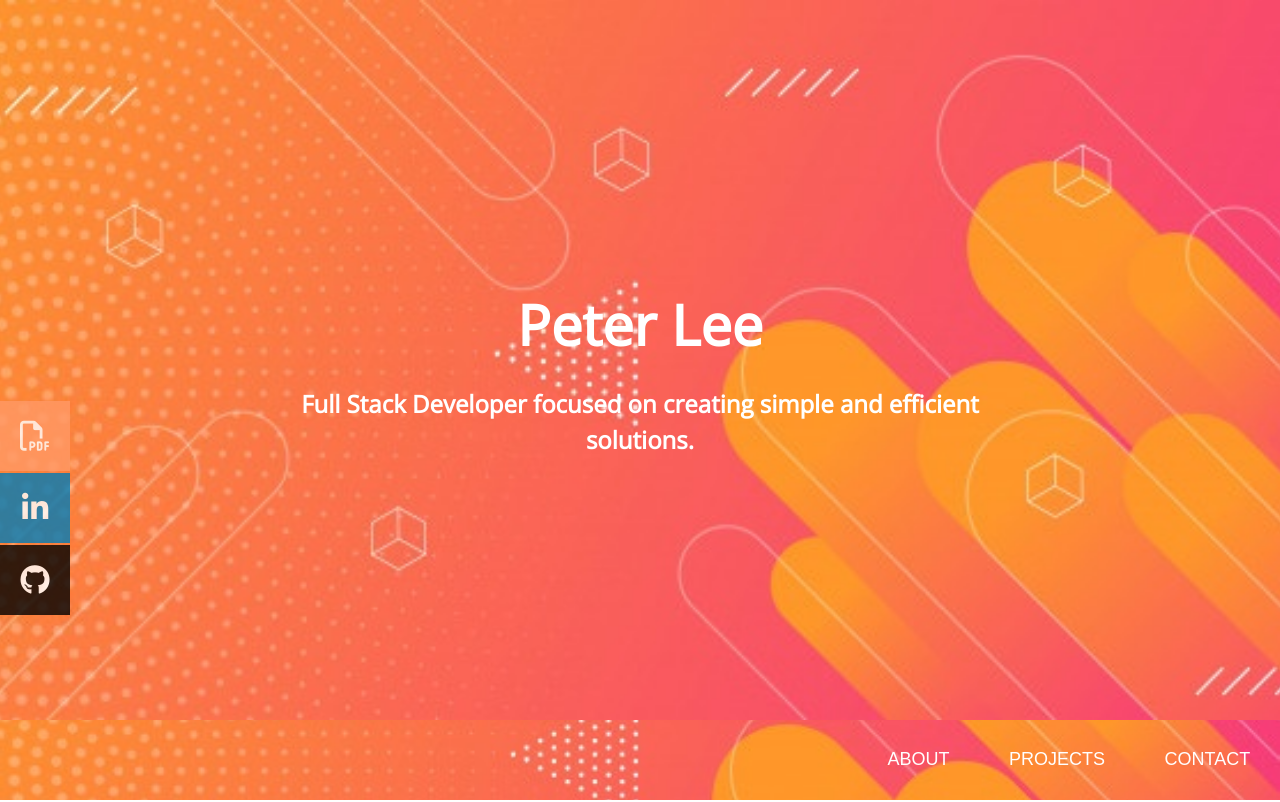
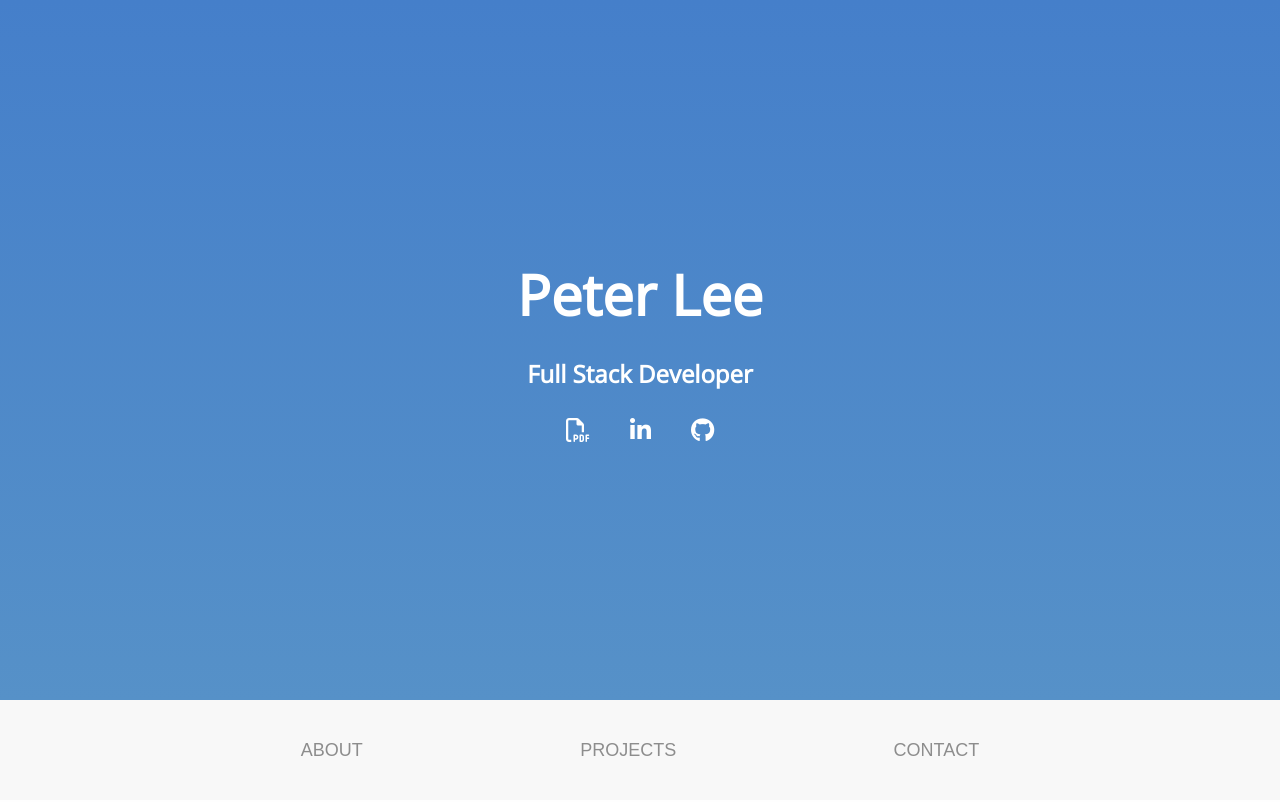
Before and after one commit to PedroL33/portfolio, a React (Create React App) app: page / in a window 1280 px wide. Shown: the top 802 px of the page. Built offline with nearby package versions, Linux system fonts and the light colour scheme; no server answers.

Commit message:
Header and navbar restyled.

```diff
--- a/package.json
+++ b/package.json
@@ -18,10 +18,10 @@
     "react-redux": "^7.2.0",
     "react-router-dom": "^5.2.0",
     "react-scripts": "3.4.1",
-    "react-transition-group": "^4.4.1",
     "react-typist": "^2.0.5",
     "redux": "^4.0.5",
-    "redux-thunk": "^2.3.0"
+    "redux-thunk": "^2.3.0",
+    "styled-components": "^5.3.0"
   },
   "scripts": {
     "start": "react-scripts start",
--- a/src/App.js
+++ b/src/App.js
@@ -7,7 +7,7 @@ import {
 import Login from './components/admin/login';
 import './App.css';
 import Nav from './components/nav';
-import Header from './components/header';
+import Header from './components/header/header';
 import Projects from './components/projects/index';
 import About from './components/about/about';
 import Contact from './components/contact';
@@ -31,7 +31,7 @@ function App() {
   })
 
   const handleScroll = () => {
-    dispatch(setSticky(window.pageYOffset > window.innerHeight * 0.9));
+    dispatch(setSticky(window.pageYOffset > window.innerHeight - 100));
     const project = projectRef.current.getBoundingClientRect().bottom
     const about = aboutRef.current.getBoundingClientRect().bottom
     if(!sticky) {
--- a/src/components/header.js
+++ /dev/null
@@ -1,33 +0,0 @@
-import React from 'react';
-import styles from '../styles/header.module.css';
-import { useSelector } from 'react-redux';
-
-function Header() {
-
-  const sticky = useSelector(state => state.sticky);
-
-  return (
-    <div id="header" className={sticky ? `${styles.container} ${styles.sticky}`: styles.container} style={{backgroundImage: "url("+window.location.origin+"/images/background.jpg)"}}>
-      <div>
-        <div className={styles.name}>Peter Lee</div>
-        <div className={styles.desc}>Full Stack Developer focused on creating simple and efficient solutions.</div>
-      </div>
-      <div className={styles.fixedLinks}>
-        <a className={styles.fixedLink} href={window.location.origin + "/Resume.pdf"} target="_blank" rel="noopener noreferrer" style={{background: "#ff9966"}}>
-          <span aria-hidden="true">Resume</span>
-          <i className="far fa-file-pdf"></i>
-        </a>
-        <a className={styles.fixedLink} href="https://www.linkedin.com/in/peter-lee-2973371a4/" target="_blank" rel="noopener noreferrer" style={{background: "#007bb6"}}>
-          <span aria-hidden="true">LinkedIn</span>
-          <i className="fab fa-linkedin-in"></i>
-        </a>
-        <a className={styles.fixedLink} href="https://github.com/PedroL33" target="_blank" rel="noopener noreferrer" style={{background: "#000000"}}>
-          <span aria-hidden="true">Github</span>
-          <i className="fab fa-github"></i>
-        </a>
-      </div>
-    </div>
-  )
-}
-
-export default Header;
--- /dev/null
+++ b/src/components/header/fixedLinks.js
@@ -0,0 +1,44 @@
+import React from 'react';
+import styles from '../../styles/header.module.css';
+import { useSelector } from 'react-redux';
+import styled from 'styled-components';
+
+const Container = styled.div`
+    font-size: 24px;
+    text-align: center;
+    display: flex;
+    flex-direction: column;
+    z-index: 3;
+    position: fixed;
+    bottom: 100px;
+    right: 100px;
+    align-items: flex-start;
+    opacity: ${props => props.sticky ? '1': '0'};
+    transition: opacity 300ms ease-in-out;
+
+    @media screen and (max-width: 1200px) {
+      right: 25px;
+      bottom: 25px;
+    }
+  `
+
+const FixedLinks = () => {
+
+  const sticky = useSelector(state => state.sticky);
+
+  return (
+    <Container className={styles.fixedLinks} sticky={sticky}>
+      <a className={styles.fixedLink} href={window.location.origin + "/Resume.pdf"} target="_blank" rel="noopener noreferrer" >
+        <i className="far fa-file-pdf"></i>
+      </a>
+      <a className={styles.fixedLink} href="https://www.linkedin.com/in/peter-lee-2973371a4/" target="_blank" rel="noopener noreferrer">
+        <i className="fab fa-linkedin-in"></i>
+      </a>
+      <a className={styles.fixedLink} href="https://github.com/PedroL33" target="_blank" rel="noopener noreferrer" >
+        <i className="fab fa-github"></i>
+      </a>
+    </Container>
+  )
+}
+
+export default FixedLinks;
--- /dev/null
+++ b/src/components/header/header.js
@@ -0,0 +1,32 @@
+import React from 'react';
+import styles from '../../styles/header.module.css';
+import { useSelector } from 'react-redux';
+import FixedLinks from './fixedLinks';
+
+function Header() {
+
+  const sticky = useSelector(state => state.sticky);
+
+  return (
+    <div id="header" className={sticky ? `${styles.container} ${styles.sticky}`: styles.container}>
+      <div>
+        <div className={styles.name}>Peter Lee</div>
+        <div className={styles.desc}>Full Stack Developer</div>
+      </div>
+      <div className={styles.headerLinks}>
+        <a className={styles.headerLink} href={window.location.origin + "/Resume.pdf"} target="_blank" rel="noopener noreferrer" >
+          <i className="far fa-file-pdf"></i>
+        </a>
+        <a className={styles.headerLink} href="https://www.linkedin.com/in/peter-lee-2973371a4/" target="_blank" rel="noopener noreferrer">
+          <i className="fab fa-linkedin-in"></i>
+        </a>
+        <a className={styles.headerLink} href="https://github.com/PedroL33" target="_blank" rel="noopener noreferrer" >
+          <i className="fab fa-github"></i>
+        </a>
+      </div>
+      <FixedLinks stick={sticky} />
+    </div>
+  )
+}
+
+export default Header;
--- a/src/components/nav.js
+++ b/src/components/nav.js
@@ -1,25 +1,60 @@
 import React from 'react';
 import { useSelector } from 'react-redux';
 import styles from '../styles/navbar.module.css';
+import styled from 'styled-components';
 
+const Navbar = styled.div`
+  width: ${props => props.sticky ? '50%':'100%'};
+  display: flex;
+  align-items: center;
+  justify-content: center;
+  transition: width 300ms ease-in-out;
+
+  @media screen and (max-width: 1200px) {
+    width: 100%;
+  }
+`
+
+const Logo = styled.div`
+  position: absolute;
+  width: 200px;
+  height: 100%;
+  opacity: ${props => props.sticky ? "1": "0"};
+  left: 0;
+  display: flex;
+  align-items: center;
+  justify-content: center;
+  transition: opacity 500ms ease-in-out;
+  font-size: 24px;
+  cursor: pointer;
+  color: #457fca;
+
+  @media screen and (max-width: 1200px) {
+    display: none;
+  }
+`
 export default function Nav(props) {
 
   const sticky = useSelector(state => state.sticky);
   const section = useSelector(state => state.currentPage)
 
   function handleClick(item) {
-    const navSpace = (document.documentElement.clientHeight * 0.09);
-    const top = item.current.getBoundingClientRect().top;
-    const offset = top - navSpace;
+    const top = item.current.getBoundingClientRect().top - 99;
     window.scrollTo({
-      top: offset + window.pageYOffset,
+      top: top + window.pageYOffset,
       behavior: "smooth"
     });
   }
 
   return (
-    <div style={{backgroundImage: "url("+window.location.origin+"/images/background.jpg)"}} className={sticky ? `navbar-sticky ${styles.container}`: styles.container}>
-      <nav className={styles.navbar}>
+    <div className={sticky ? `navbar-sticky ${styles.container}`: styles.container}>
+      <Logo sticky={sticky} onClick={() => window.scrollTo({
+        top: 0,
+        behavior: "smooth"
+      })}>
+        Peter Lee
+      </Logo>
+      <Navbar sticky={sticky} >
         <ul className={styles.links}>
           <li onClick={() => handleClick(props.aboutRef)}>
             <div className={section==="about" ? `${styles.link} ${styles.active}` : styles.link}>ABOUT</div>
@@ -40,7 +75,7 @@ export default function Nav(props) {
             </div>
           </li>
         </ul>
-      </nav>
+      </Navbar>
     </div>
   );
 }
--- a/src/styles/header.module.css
+++ b/src/styles/header.module.css
@@ -3,8 +3,9 @@
   justify-content: center;
   align-items: center;
   flex-direction: column;
-  height: 90vh;
+  height: calc(100vh - 100px);
   color: white;
+  background-image: linear-gradient(#457fca, #5691c8);
   background-size: cover;
   background-repeat: no-repeat;
   background-position: center;
@@ -12,40 +13,29 @@
 }
 
 .container.sticky {
-  margin-bottom: 10vh;
+  margin-bottom: 100px;
 }
 
 .name {
   font-size: 56px;
   font-weight: 800;
   text-align: center;
-  padding: 20px;
+  padding: 10px;
 }
 
 .desc {
-  width: 90%;
+  width: 100%;
   margin: auto;
   font-size: 24px;
   text-align: center;
   font-weight: 800;
-}
-
-.fixedLinks {
-  font-size: 24px;
-  text-align: center;
-  display: flex;
-  flex-direction: column;
-  z-index: 3;
-  position: fixed;
-  top: 50%;
-  left: 0;
-  align-items: flex-start;
+  padding: 10px;
 }
 
 .fixedLink {
-  transition: border-radius 1s;
   border: none;
-  margin: 1px 0;
+  border-radius: 50%;
+  margin: 5px;
   border-right: none;
   display:flex;
   align-items: center;
@@ -53,6 +43,7 @@
   padding: 10px !important;
   color: white;
   opacity: 0.8;
+  background-image: linear-gradient(#457fca, #5691c8);
 }
 
 .fixedLink i {
@@ -61,35 +52,33 @@
   padding: 10px;
 }
 
-.fixedLink span {
-  max-width: 0;
-  -webkit-transition: max-width 1s;
-  transition: max-width 1s;
-  display: inline-block;
-  vertical-align: top;
-  white-space: nowrap;
-  overflow: hidden;
-  color: white;
-  font-size: 20px;
-  font-weight: 800;
-}
-
 .fixedLink:hover {
   text-decoration: none;
   color: white;
   opacity: 1;
-  border-radius: 0 15px 15px 0;
-}
-
-
-.fixedLink:hover span {
-  max-width: 150px;
-  color: white;
-  padding: 5px 0 0 0;
 }
 
 .fixedLink a {
   padding: 0 24px;
+}
+
+.headerLinks {
+  padding: 10px;
+}
+
+.headerLink {
+  font-size: 24px;
+  display: inline-block;
+  color: white;
+  margin: 0 20px;
+  transform: scale(1);
+  transition: transform 200ms ease;
+}
+
+.headerLink:hover {
+  transform: scale(1.2);
+  text-decoration: none;
+  color: white;
 }
 
 @media screen and (max-width: 1200px) {
--- a/src/styles/navbar.module.css
+++ b/src/styles/navbar.module.css
@@ -3,23 +3,14 @@
   align-items: center;
   justify-content: flex-end;
   width: 100%;
-  height: 10vh;
-  background-size: cover;
-  background-repeat: no-repeat;
-  background-position: center center;
-  background-attachment: fixed;
-}
-
-.navbar {
-  width: 33%;
-  display: flex;
-  align-items: center;
-  justify-content: center;
+  height: 100px;
+  background: rgb(248, 248, 248);
+  opacity: 0.9;
 }
 
 .links {
   height: 100%;
-  width: 100%;
+  width: 70%;
   display: flex;
   justify-content: space-around;
   list-style-type: none;
@@ -31,12 +22,12 @@
 .links li {
   text-align: center;
   font-size: 18px;
-  color: white;
+  color: grey;
   transition: color 300ms ease;
 }
 
 .links li:hover {
-  color: rgb(209, 209, 209);
+  color: rgb(66, 66, 66);
   cursor: pointer;
 }
 
@@ -44,14 +35,21 @@
   margin: auto;
   line-height: 20px;
   font-family: 'arial';
+  transform: scale(1);
+  transition: transform 300ms ease-in-out;
+}
+
+.link.active {
+  color: #457fca;
+  transform: scale(1.2);
 }
 
 .link::after {
   content: '';
   width: 0px;
-  height: 3px;
+  height: 1px;
   display: block;
-  background: white;
+  background: #457fca;
   transition: all 200ms;
 }
 
```
Also changed, not shown: 1 other file (tests, documents, lock files or other folders).
